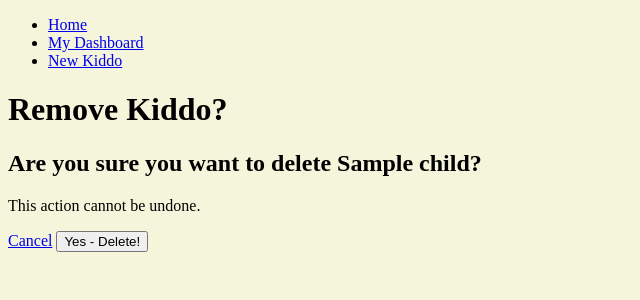
After one commit to amenalii/tinytrackr, a Django app: page /children/1/delete/ in a window 1280 px wide. The commit adds this page. Shown: the top 300 px of the page, without its empty margins (0-640 px from the left). Run offline with Django 5.2, Linux system fonts and the light colour scheme; tables that the repository leaves empty hold one stand-in row (values such as "Sample post").

Commit message:
Full CRUD on Child Model Complete

```diff
--- /dev/null
+++ b/main_app/templates/main_app/child_confirm_delete.html
@@ -0,0 +1,19 @@
+{% extends 'base.html' %}
+{% load static %}
+{% block content %}
+
+<div class="page-header">
+  <h1>Remove Kiddo?</h1>
+</div>
+
+<h2>Are you sure you want to delete {{ child.name }}?</h2>
+<p>This action cannot be undone.</p>
+
+
+<form action="" method="post" class="form">
+  {% csrf_token %}
+  <a href="{% url 'child-detail' child.id %}">Cancel</a>
+  <button type="submit" class="btn danger">Yes - Delete!</button>
+</form>
+
+{% endblock %}
--- a/main_app/templates/main_app/child_detail.html
+++ b/main_app/templates/main_app/child_detail.html
@@ -19,6 +19,11 @@
             <p>Date of Birth: {{ child.date_of_birth }}</p>
             <p>Gender: {{ child.get_gender_display }}</p>
             <p>Fun Facts: {{ child.notes }}</p>
+    </div>
+
+    <div class="child-actions">
+        <a href="{% url 'update-child' child.id %}" class="btn update">Edit Kiddo</a>
+        <a href="{% url 'delete-child' child.id %}" class="btn delete">Remove Kiddo</a>
     </div>
 </div>
 
--- a/main_app/urls.py
+++ b/main_app/urls.py
@@ -6,4 +6,6 @@ urlpatterns = [
     path('dashboard/', views.dashboard, name='dashboard'),
     path('children/<int:child_id>/', views.child_detail, name='child-detail'),
     path('children/create/', views.ChildCreate.as_view(), name='add-child'),
+    path('children/<int:pk>/update/', views.ChildUpdate.as_view(), name='update-child'),
+    path('children/<int:pk>/delete/', views.ChildDelete.as_view(), name='delete-child'),
 ]
--- a/main_app/views.py
+++ b/main_app/views.py
@@ -1,5 +1,5 @@
 from django.shortcuts import render
-from django.views.generic.edit import CreateView
+from django.views.generic.edit import CreateView, UpdateView, DeleteView
 from .models import Child, Activity
 
 # Create your views here.
@@ -23,5 +23,13 @@ class ChildCreate(CreateView):
         form.instance.user = self.request.user
         return super().form_valid(form)
 
+class ChildUpdate(UpdateView):
+    model = Child
+    fields = ['name', 'date_of_birth', 'gender', 'notes']
+
+class ChildDelete(DeleteView):
+    model = Child
+    success_url = '/dashboard/'
+
 ################################### RESOURCES ########################################
 # https://www.w3schools.com/django/django_queryset_orderby.php
```
Also changed, not shown: main_app/templates/main_app/child_form.html (+5 -3 lines).
